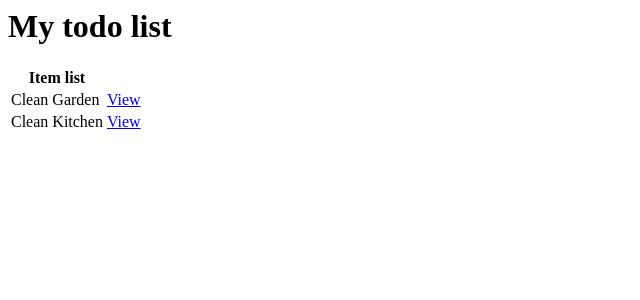
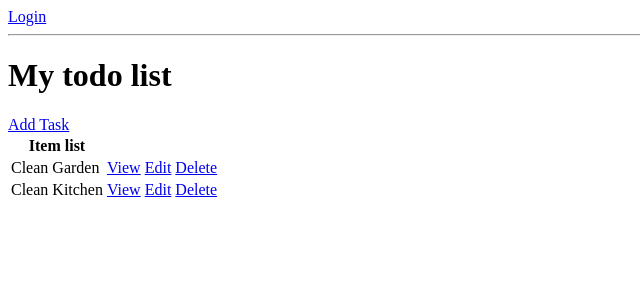
Before and after one commit to PrinceGehlot24/todoapp-list, a Django app: page / in a window 1280 px wide. Shown: the top 300 px of the page, without its empty margins (0-640 px from the left). Run offline with Django 4.2, Linux system fonts and the light colour scheme; data comes from the database, SQL or seed files in the repository; both versions use the stored data as it was after the commit.

Commit message:
add login and task delete views

```diff
--- /dev/null
+++ b/todo_list/base/templates/base/task_delete.html
@@ -0,0 +1,6 @@
+<a href="{% url 'tasks' %}">Go Back</a>
+<form method="POST">
+    {% csrf_token %}
+    <p>Are you sure you want to delete the task ? "{{task}}"</p>
+    <input value="Delete", type="submit">
+</form>
--- a/todo_list/base/templates/base/task_list.html
+++ b/todo_list/base/templates/base/task_list.html
@@ -1,14 +1,26 @@
+{% if request.user.is_authenticated %}
+<p>{{request.user}}</p>
+<a href="">Logout</a>
+{% else %}
+<a href="{% url 'login' %}">Login</a>
+{% endif %}
+
+<hr>
 <h1>My todo list</h1>
+<a href="{% url 'task-create' %}">Add Task</a>
 
 <table>
     <tr>
         <th>Item list</th>
+        <th></th>
         <th></th>
     </tr>
     {% for task in tasks %}
         <tr>
             <td>{{task.title}}</td>
             <td><a href="{% url 'task' task.id %}">View</a></td>
+            <td><a href="{% url 'task-update' task.id %}">Edit</a></td>
+            <td><a href="{% url 'task-delete' task.id %}">Delete</a></td>
         </tr>
     {% empty %}
         <h3>No Task in the list</h3>
--- a/todo_list/base/urls.py
+++ b/todo_list/base/urls.py
@@ -1,7 +1,13 @@
 from django.urls import path
-from .views import TaskList, TaskDetail
+from .views import TaskList, TaskDetail, TaskCreate, TaskUpdate, TaskDelete, CustomLoginView
 
 urlpatterns = [
+    path('login/', CustomLoginView.as_view(), name='login'),
     path('', TaskList.as_view() , name='tasks'),
-    path('task/<int:pk>/', TaskDetail.as_view(), name='task')
+    path('task/<int:pk>/', TaskDetail.as_view(), name='task'),
+    path('task-create/', TaskCreate.as_view() , name='task-create'),
+    path('task-update/<int:pk>/', TaskUpdate.as_view(), name='task-update'),
+    path('task-delete/<int:pk>/', TaskDelete.as_view(), name='task-delete'),
+
+
 ]
--- a/todo_list/base/views.py
+++ b/todo_list/base/views.py
@@ -1,8 +1,18 @@
 from django.shortcuts import render
 from django.views.generic.list import ListView
 from django.views.generic.detail import DetailView
-from django.views.generic.edit import CreateView
+from django.views.generic.edit import CreateView, UpdateView, DeleteView
+from django.contrib.auth.views import LoginView
+from django.urls import reverse_lazy
 from .models import Task
+
+class CustomLoginView(LoginView):
+    template_name = 'base/login.html'
+    fields = '__all__'
+    redirect_authencticated_user = True
+
+    def get_success_url(self):
+        return reverse_lazy('tasks')
 
 class TaskList(ListView):
     model = Task
@@ -15,3 +25,16 @@ class TaskDetail(DetailView):
 
 class TaskCreate(CreateView):
     model = Task
+    fields = '__all__'
+    success_url = reverse_lazy('tasks')
+
+class TaskUpdate(UpdateView):
+    model = Task
+    fields = '__all__'
+    success_url = reverse_lazy('tasks')
+
+class TaskDelete(DeleteView):
+    model = Task
+    context_object_name = 'task'
+    success_url = reverse_lazy('tasks')
+    template_name = "base/task_delete.html"
```
Also changed, not shown: todo_list/base/templates/base/login.html (added, +7 -0 lines), todo_list/base/templates/base/task_form.html (+8 -0 lines), todo_list/db.sqlite3.
